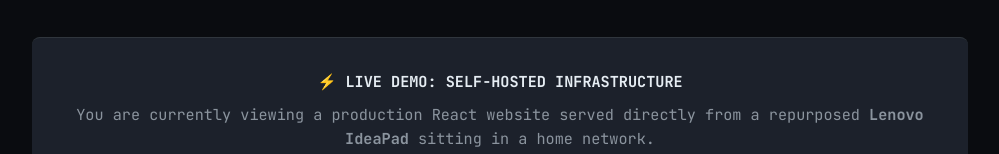
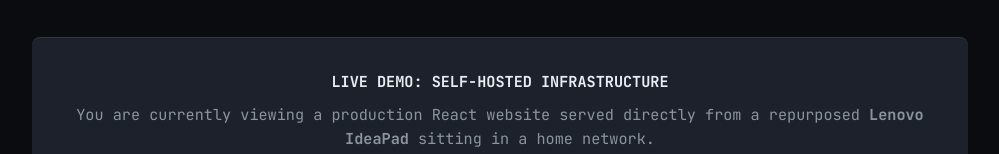
Before and after one commit to tanmayhutt/arch-server, a React (Vite) app in the folder website/: page / in a window 1280 px wide. Shown: the part 1561-1715 px from the top of the page, without its empty margins (140-1139 px from the left). Built offline with nearby package versions, Linux system fonts and the light colour scheme.

Commit message:
docs: completely remove all emojis from documentation and website UI for strict professional aesthetic

```diff
--- a/website/src/components/Layout.jsx
+++ b/website/src/components/Layout.jsx
@@ -43,7 +43,7 @@
         }}
       >
         <p style={{ marginBottom: '0.5rem', color: 'var(--text-primary)', fontWeight: 'bold' }}>
-          ⚡ LIVE DEMO: SELF-HOSTED INFRASTRUCTURE
+          LIVE DEMO: SELF-HOSTED INFRASTRUCTURE
         </p>
         <p style={{ marginBottom: '0' }}>
           You are currently viewing a production React website served directly from a repurposed <strong>Lenovo IdeaPad</strong> sitting in a home network.
```
Also changed, not shown: 1 other file (tests, documents, lock files or other folders).
